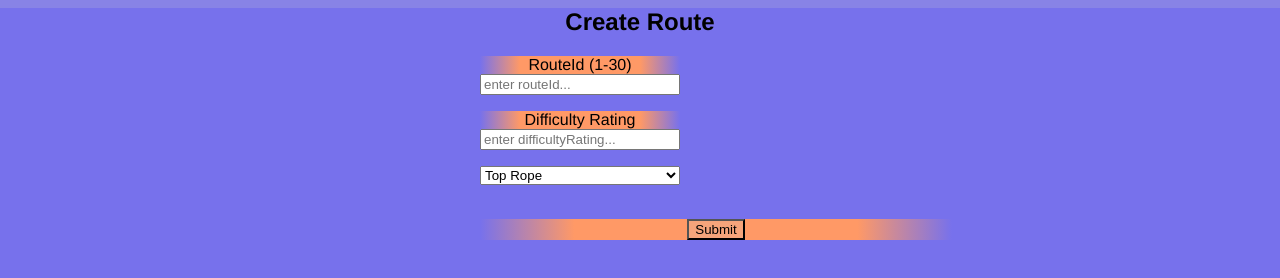
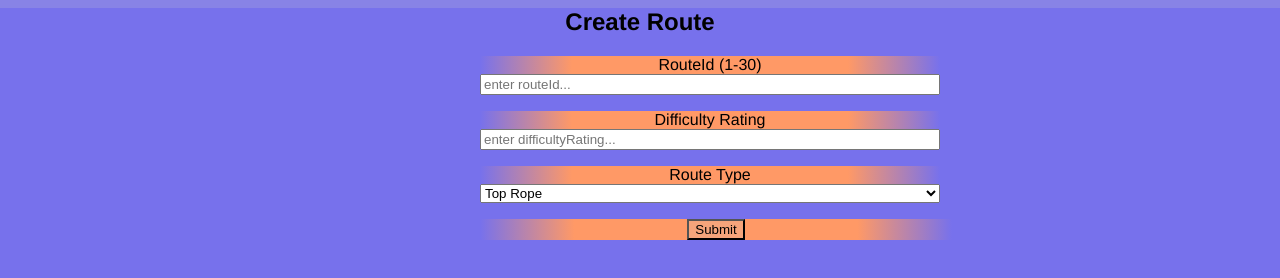
Before and after one commit to winters5885/NSS-Capstone, a website: page web/static_assets/createRoutes.html in a window 1280 px wide. Drawn offline with Linux system fonts and the light colour scheme; files whose address does not match are found by name.

Commit message:
Route type dropdown menu functioning and now sized correctly.

```diff
--- a/web/static_assets/createRoutes.html
+++ b/web/static_assets/createRoutes.html
@@ -30,12 +30,16 @@
                 <label>Difficulty Rating</label>
                 <input type="text" id="difficultyRating" placeholder="enter difficultyRating..." required>
             </p>
+            <p class = "form-field">
             <form class="form-field">
-                <select style="width: 200px">
+                <label>Route Type</label>
+                <select class="dropdown">
                   <option id="routeType">Top Rope</option>
                   <option id="routType">Boulder</option>
                 </select>
-                <br><br>
+            </p>
+
+
                 <p>
                     <button type="submit" class="button">Submit</button>
                 </p>
--- a/web/static_assets/css/style.css
+++ b/web/static_assets/css/style.css
@@ -131,6 +131,7 @@ a {
     font-size: 18px;
     transition: all 0.3s ease-in;
 }
+
 .header_home {
     font-size: 34px;
     line-height: 40px;
@@ -160,6 +161,7 @@ a {
     padding: 10px 20px;
     text-align: center;
 }
+
 .card-content {
     max-width: 100px;
 }
@@ -167,8 +169,15 @@ a {
 .card-content .form-field {
     display: flex;
     flex-direction: column;
-    width: 200%;
+    width: 460%;
 }
+
+.card-content .form-field .dropdown {
+    display: flex;
+    flex-direction: column;
+    width: 100%;
+}
+
 
 .tags {
     display: flex;
@@ -216,6 +225,7 @@ a {
     font-weight: bold;
     margin-top: -20px;
 }
+
 /*
 Flexbox on a lists removes the numbers. We use a counter here to add them back.
 https://stackoverflow.com/a/34316093
@@ -230,6 +240,7 @@ https://developer.mozilla.org/en-US/docs/Web/CSS/CSS_Lists_and_Counters/Using_CS
 .route .t.attribute {
     flex: 80%;
 }
+
 .route:before {
     position: absolute;
     margin-left: -40px;
```
Lines whose indentation alone changed are shown as unchanged.
